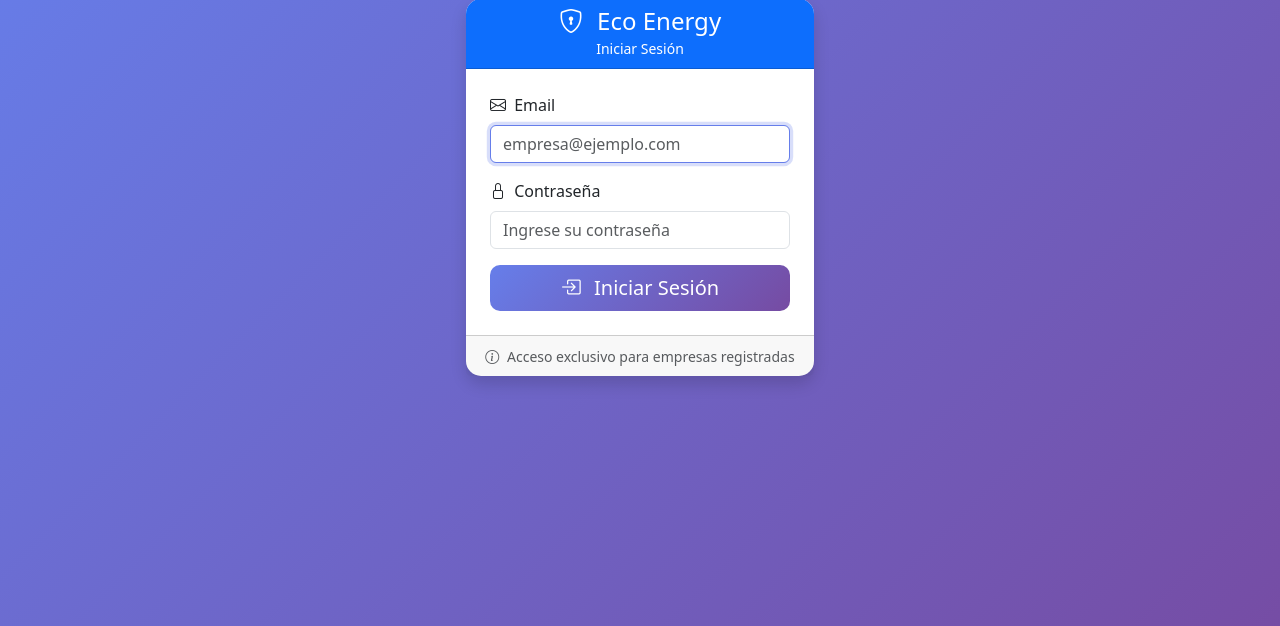
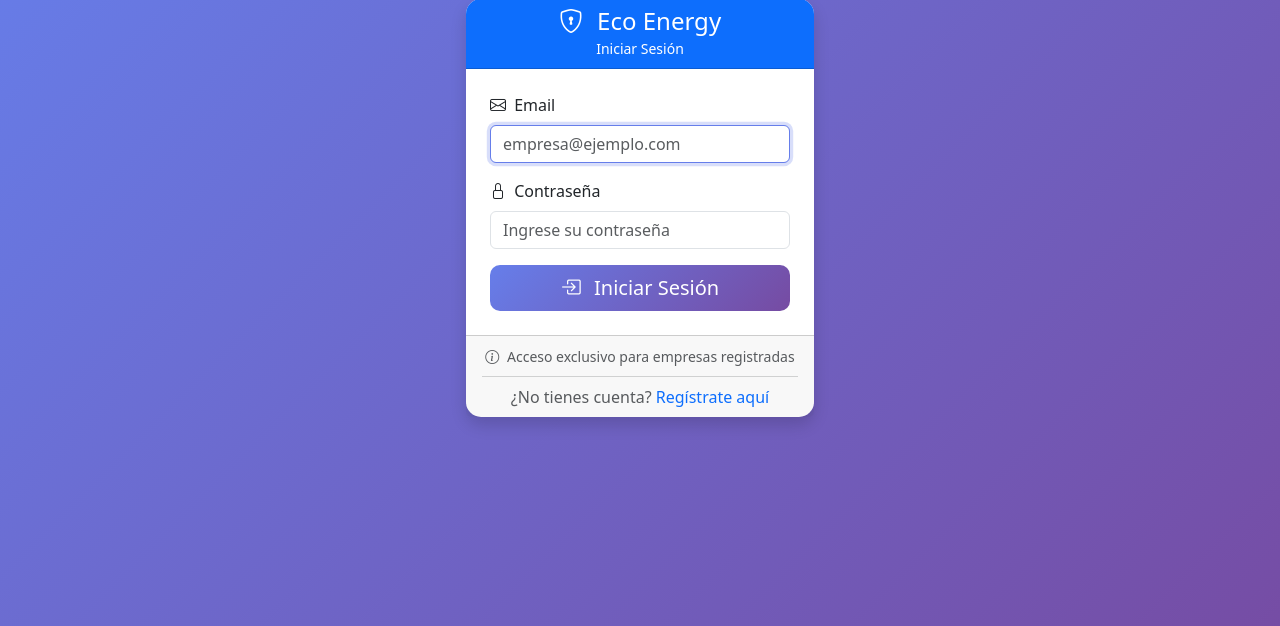
Before and after one commit to CRLTS-SNOW/ECO-ENERGY-EV1-BACKEND-INACAPLS, a Django app: page /login/ in a window 1280 px wide. Shown: the part 105-731 px from the top of the page. Run offline with Django 5.2, Linux system fonts and the light colour scheme.

Commit message:
HU7: Agregado login.html para la autenticación de empresa

```diff
--- a/ecoEnergy/templates/devices/login.html
+++ b/ecoEnergy/templates/devices/login.html
@@ -68,6 +68,13 @@
             <i class="bi bi-info-circle me-1"></i>
             Acceso exclusivo para empresas registradas
           </small>
+          <hr class="my-2">
+          <p class="mb-0">
+            ¿No tienes cuenta?
+            <a href="{% url 'devices:register' %}" class="text-decoration-none fw-medium">
+              Regístrate aquí
+            </a>
+          </p>
         </div>
       </div>
     </div>
```
